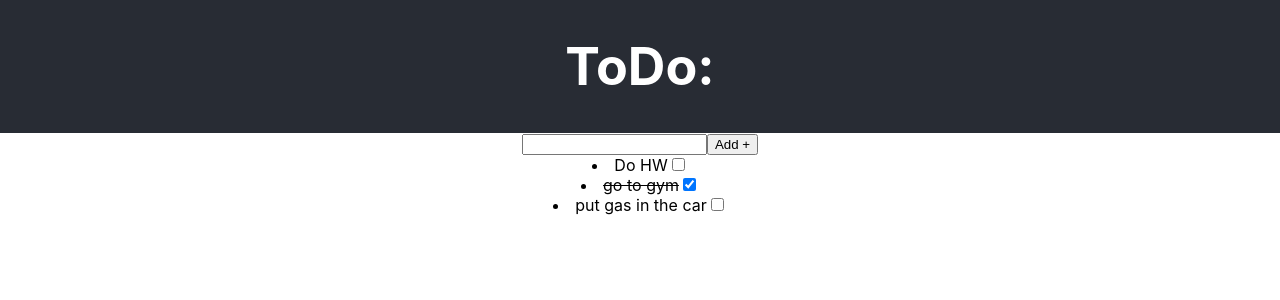
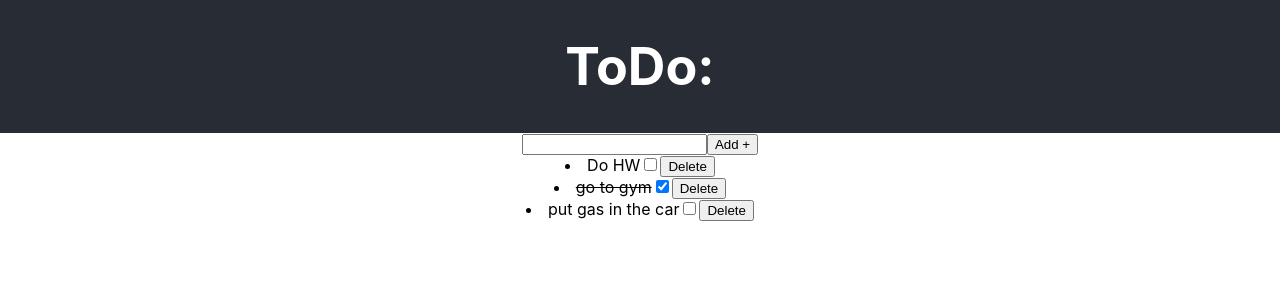
Before and after one commit to inan7978/todo_list, a React (Create React App) app: page / in a window 1280 px wide. Shown: the top 300 px of the page. Built offline with nearby package versions, Linux system fonts and the light colour scheme.

Commit message:
added the ability to delete tasks and a little auto task if you have no tasks left

```diff
--- a/src/List.js
+++ b/src/List.js
@@ -1,4 +1,4 @@
-import { useState, useId } from "react";
+import { useState } from "react";
 import "./List.css";
 
 function List() {
@@ -9,12 +9,10 @@ function List() {
   ]);
 
   const [newTask, setNewTask] = useState("");
-  const [status, setStatus] = useState(false);
 
   function getKey() {
     return list[list.length - 1].id + 1;
   }
-  function getInput() {}
 
   function handleSubmit(e) {
     e.preventDefault();
@@ -28,9 +26,18 @@ function List() {
         },
       ]);
     }
+    setNewTask("");
+  }
 
-    console.log(list);
-    setNewTask("");
+  function handleDelete(val) {
+    const result = list.filter((item) => {
+      return item.id !== val;
+    });
+    if (list.length <= 1) {
+      setList([{ id: 0, task: "Add some tasks!", completed: false }]);
+    } else {
+      setList(result);
+    }
   }
   function handleComplete(val) {
     var temp = list;
@@ -57,6 +64,13 @@ function List() {
               handleComplete(item);
             }}
           />
+          <button
+            onClick={() => {
+              handleDelete(item.id);
+            }}
+          >
+            Delete
+          </button>
         </li>
       </>
     );
```
